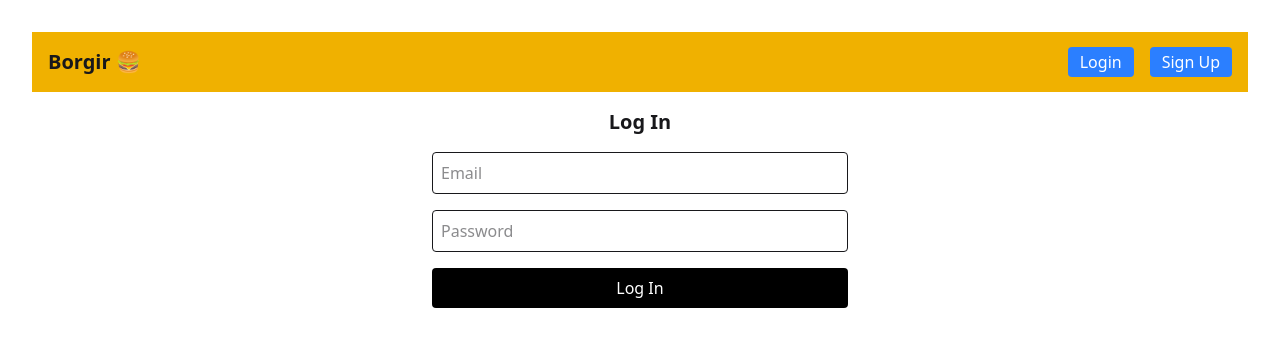
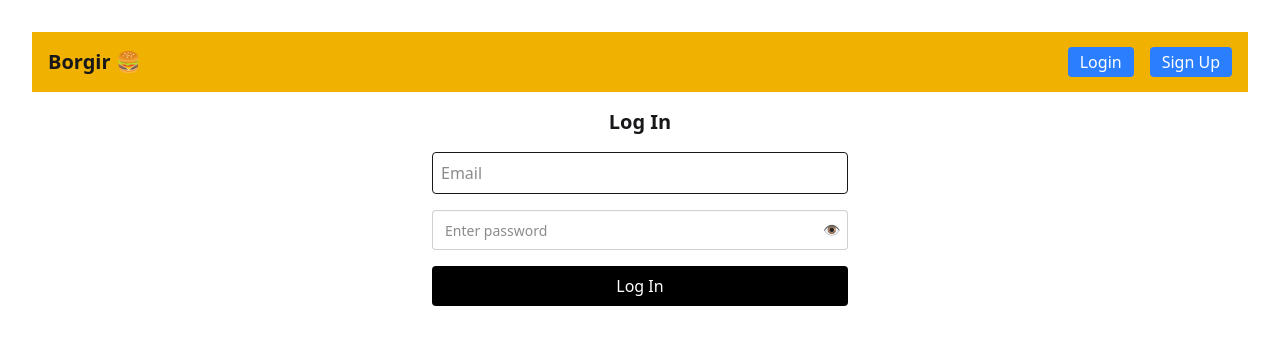
Before and after one commit to BulaCooola/borgir, a React (Vite) app in the folder borgir-app/: page /login in a window 1280 px wide. Shown: the top 346 px of the page. Built offline with nearby package versions, Linux system fonts and the light colour scheme; no server answers.

Commit message:
readme updates
Co-Authored-By: Jedd Alcalde <98121319+JeddAlcalde@users.noreply.github.com>

```diff
--- a/borgir-app/src/pages/Login.jsx
+++ b/borgir-app/src/pages/Login.jsx
@@ -7,6 +7,7 @@ export default function Login() {
   const [email, setEmail] = useState("");
   const [password, setPassword] = useState("");
   const [error, setError] = useState(null);
+  const [visible, setVisible] = useState(false);
 
   const handleSubmit = async (e) => {
     e.preventDefault();
@@ -59,14 +60,24 @@ export default function Login() {
         placeholder="Email"
         required
       />
-      <input
-        className="border p-2 w-full rounded"
-        type="password"
-        value={password}
-        onChange={(e) => setPassword(e.target.value)}
-        placeholder="Password"
-        required
-      />
+      <div className="relative">
+        <input
+          type={visible ? "text" : "password"}
+          className="input input-bordered w-full pr-10"
+          name="password"
+          value={password}
+          onChange={(e) => setPassword(e.target.value)}
+          placeholder="Enter password"
+          required
+        />
+        <button
+          type="button"
+          onClick={() => setVisible(!visible)}
+          className="absolute right-2 top-1/2 -translate-y-1/2 text-sm text-gray-600"
+        >
+          {visible ? "🙈" : "👁️"}
+        </button>
+      </div>
       <button className="bg-black text-white px-4 py-2 rounded w-full" type="submit">
         Log In
       </button>
--- a/borgir-app/src/pages/RestaurantReviewsPage.jsx
+++ b/borgir-app/src/pages/RestaurantReviewsPage.jsx
@@ -95,7 +95,7 @@ const RestaurantReviewsPage = () => {
   };
 
   return (
-    <div className="max-w-2xl mx-auto p-4">
+    <div className="max-w-2xl mx-auto w-full p-4">
       <h1 className="text-2xl font-bold mb-4">Search Burger Reviews by Restaurant</h1>
 
       <div className="relative mb-4">
--- a/borgir-app/src/pages/SignUp.jsx
+++ b/borgir-app/src/pages/SignUp.jsx
@@ -9,6 +9,7 @@ export default function Signup() {
   const [firstName, setFirstName] = useState("");
   const [lastName, setLastName] = useState("");
   const [username, setUsername] = useState("");
+  const [visible, setVisible] = useState(false);
 
   const [error, setError] = useState("");
   const [success, setSuccess] = useState("");
@@ -48,14 +49,24 @@ export default function Signup() {
           placeholder="Email"
           required
         />
-        <input
-          className="border p-2 w-full rounded"
-          type="password"
-          value={password}
-          onChange={(e) => setPassword(e.target.value)}
-          placeholder="Password"
-          required
-        />
+        <div className="relative border w-full rounded">
+          <input
+            type={visible ? "text" : "password"}
+            className="input input-bordered w-full pr-10"
+            name="password"
+            value={password}
+            onChange={(e) => setPassword(e.target.value)}
+            placeholder="Enter password"
+            required
+          />
+          <button
+            type="button"
+            onClick={() => setVisible(!visible)}
+            className="absolute right-2 top-1/2 -translate-y-1/2 text-sm text-gray-600"
+          >
+            {visible ? "🙈" : "👁️"}
+          </button>
+        </div>
         <input
           className="border p-2 w-full rounded"
           type="text"
--- a/borgir-app/src/pages/YourReviewsPage.jsx
+++ b/borgir-app/src/pages/YourReviewsPage.jsx
@@ -9,8 +9,11 @@ export default function YourReviewsPage() {
   const [userReviews, setUserReviews] = useState(null);
   const [loading, setLoading] = useState(false);
   const [error, setError] = useState(null);
+  const [averageRating, setAverageRating] = useState(null);
 
   const fetchUserData = async () => {
+    setAverageRating(null);
+
     try {
       let token = localStorage.getItem("token");
       setLoading(true);
@@ -21,6 +24,16 @@ export default function YourReviewsPage() {
       }); // Adjust this endpoint as needed
 
       setUserReviews(response.data);
+      let reviewData = response.data;
+
+      // Calculate average rating
+      if (reviewData.length > 0) {
+        const total = reviewData.reduce((sum, r) => sum + r.rating, 0);
+        const avg = total / reviewData.length;
+        setAverageRating(avg.toFixed(1)); // round to 1 decimal
+      } else {
+        setAverageRating(null);
+      }
     } catch (error) {
       console.error(error);
       setUserReviews(null);
@@ -49,8 +62,11 @@ export default function YourReviewsPage() {
           <p className="text-gray-600">Loading...</p>
         ) : userReviews ? (
           <>
-            <h2 className="text-xl font-bold text-white mb-2">@{username}</h2>
+            <h2 className="text-xl font-bold text-white mb-2">@{userReviews[0].username}</h2>
 
+            {averageRating && (
+              <p className="text-lg font-semibold mt-2">Average Rating: ⭐ {averageRating}/10</p>
+            )}
             <h3 className="font-semibold text-white mb-2">Reviews:</h3>
 
             <ul className="list-none list-inside space-y-1">
```
Also changed, not shown: 1 other file (tests, documents, lock files or other folders).
